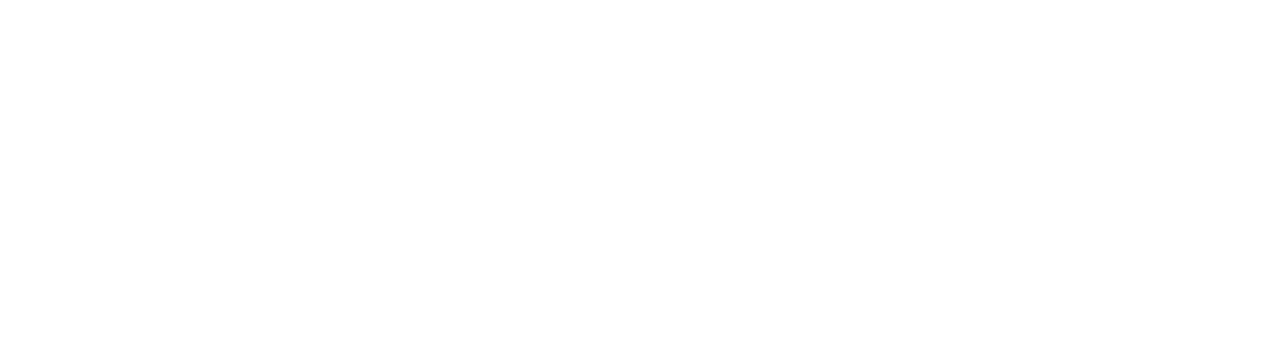
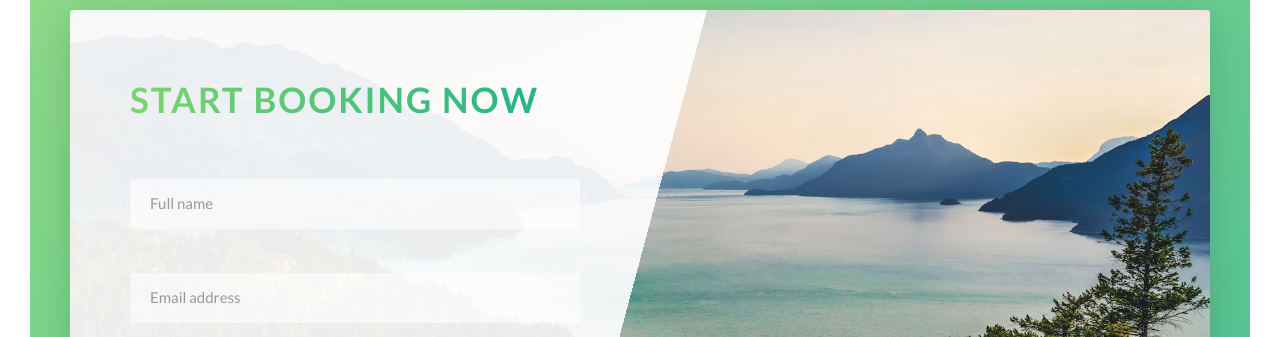
Before and after one commit to Amr097/na-tours, a Next.js app: page / in a window 1280 px wide. Shown: the part 5076-5413 px from the top of the page. Before the commit the page ends 4966 px from the top, so only its background shows below. Built offline with nearby package versions, Linux system fonts and the light colour scheme.

Commit message:
added booking section

```diff
--- /dev/null
+++ b/src/Sections/Booking/Booking.js
@@ -0,0 +1,76 @@
+import React from "react";
+
+const Booking = () => {
+  return (
+    <section className="section-booking">
+      <div className="row">
+        <div className="book">
+          <div className="book__form">
+            <form action="#" className="form">
+              <div className="u-margin-bottom-medium">
+                <h2 className="heading-secondary">start booking now</h2>
+              </div>
+              <div className="form__group">
+                <input
+                  type="text"
+                  id="name"
+                  className="form__input"
+                  required
+                  placeholder="Full name"
+                />
+                <label htmlFor="name" className="form__label">
+                  Full name
+                </label>
+              </div>
+              <div className="form__group">
+                <input
+                  type="email"
+                  id="email"
+                  className="form__input"
+                  required
+                  placeholder="Email address"
+                />
+                <label htmlFor="email" className="form__label">
+                  Email address
+                </label>
+              </div>
+              <div className="form__group">
+                <div className="form__radio-group">
+                  <input
+                    type="radio"
+                    className="form__radio-input"
+                    name="form-radio"
+                    id="small"
+                  />
+                  <label htmlFor="small" className="form__radio-label">
+                    Small tour group
+                    <span className="form__radio-button"></span>
+                  </label>
+                </div>
+                <div className="form__radio-group">
+                  <input
+                    type="radio"
+                    className="form__radio-input"
+                    name="form-radio"
+                    id="large"
+                  />
+                  <label htmlFor="large" className="form__radio-label">
+                    Large tour group
+                    <span className="form__radio-button"></span>
+                  </label>
+                </div>
+              </div>
+              <div className="form__group">
+                <button className="btn btn--green u-margin-top-small">
+                  Next Step &nbsp; &rarr;
+                </button>
+              </div>
+            </form>
+          </div>
+        </div>
+      </div>
+    </section>
+  );
+};
+
+export default Booking;
--- a/src/app/page.js
+++ b/src/app/page.js
@@ -5,6 +5,7 @@
 import Features from "@/Sections/Features/Features";
 import Tours from "@/Sections/Tours/Tours";
 import Reviews from "@/Sections/Reviews/Reviews";
+import Booking from "@/Sections/Booking/Booking";
 
 export const metadata = {
   title: "NA Tours",
@@ -36,6 +37,7 @@
         <Features />
         <Tours />
         <Reviews />
+        <Booking />
       </main>
     </>
   );
--- a/src/app/styles/abstracts/_utilties.scss
+++ b/src/app/styles/abstracts/_utilties.scss
@@ -1,5 +1,9 @@
 .u-center-text {
   text-align: center;
+}
+
+.u-margin-left {
+  margin-left: 6rem;
 }
 
 .u-margin-top-big {
@@ -12,6 +16,10 @@
 
 .u-margin-bottom-big {
   margin-bottom: 8rem;
+}
+
+.u-margin-bottom-medium {
+  margin-bottom: 5rem;
 }
 
 .u-padding-top-big {
@@ -33,3 +41,7 @@
 .u-btn-padding {
   padding: 1rem;
 }
+
+.u-margin-top-small {
+  margin-top: 1.5rem !important;
+}
--- a/src/app/styles/abstracts/_variables.scss
+++ b/src/app/styles/abstracts/_variables.scss
@@ -26,10 +26,16 @@
 
 $gradient-blue: linear-gradient(to right bottom, $blue-light, $blue-dark);
 
-$gradient-green-opacity: linear-gradient(
+$gradient-green-opacity-low: linear-gradient(
   to right bottom,
   $light-green-opacity-low,
   $dark-green-opacity-low
+);
+
+$gradient-green-opacity: linear-gradient(
+  to right bottom,
+  $light-green-opacity,
+  $dark-green-opacity
 );
 
 $gradient-green: linear-gradient(
--- a/src/app/styles/components/_btn.scss
+++ b/src/app/styles/components/_btn.scss
@@ -1,4 +1,5 @@
 .btn {
+  &,
   &:link,
   &:visited {
     text-transform: uppercase;
@@ -86,3 +87,7 @@
     transform: translateY(0px);
   }
 }
+
+// button.btn.btn--green {
+//   margin-top: 1.5rem;
+// }
--- /dev/null
+++ b/src/app/styles/components/_form.scss
@@ -0,0 +1,94 @@
+.form {
+  &__group:not(:last-child) {
+    margin-bottom: 2rem;
+  }
+  &__input {
+    width: 100%;
+    border: none;
+    color: rgb(78, 77, 77);
+    border-radius: 2px;
+    font-family: inherit;
+    font-size: 1.5rem;
+    border-bottom: 3px solid transparent;
+    height: 5rem;
+    background-color: rgba(255, 255, 255, 0.57);
+    padding: 1.5rem 2rem;
+    outline: none;
+    width: 100%;
+    transition: all 0.3s;
+
+    &:focus {
+      border-bottom: 3px solid $light-green;
+      box-shadow: $box-shadow-default;
+    }
+
+    &:focus:invalid {
+      border-bottom: 3px solid #ff530f;
+    }
+
+    &::-webkit-input-placeholder {
+      color: #999;
+    }
+  }
+
+  &__label {
+    font-size: 1rem;
+    margin-top: 0.7rem;
+    margin-left: 2rem;
+    display: block;
+    font-weight: 700;
+    display: block;
+    transition: all 0.3s ease-in-out;
+  }
+
+  &__input:placeholder-shown + &__label {
+    opacity: 0;
+    visibility: hidden;
+    transform: translateY(-50%);
+  }
+
+  //radio-button
+
+  &__radio-group {
+    width: 50%;
+    display: inline-block;
+  }
+  &__radio-input {
+    opacity: 0;
+  }
+  &__radio-label {
+    font-size: 1.6rem;
+    cursor: pointer;
+    position: relative;
+
+    padding-left: 4rem;
+  }
+  &__radio-button {
+    width: 3rem;
+    height: 3rem;
+    border-radius: 5000px;
+    border: 5px solid $dark-green;
+    display: inline-block;
+    position: absolute;
+    left: 0;
+    top: -4px;
+
+    &::after {
+      content: "";
+      width: 1.3rem;
+      height: 1.3rem;
+      border-radius: 50%;
+      background-color: $dark-green;
+      display: block;
+      position: absolute;
+      top: 50%;
+      left: 50%;
+      transform: translate(-50%, -50%);
+      opacity: 0;
+    }
+  }
+
+  &__radio-input:checked ~ &__radio-label &__radio-button::after {
+    opacity: 1;
+  }
+}
--- a/src/app/styles/globals.scss
+++ b/src/app/styles/globals.scss
@@ -14,11 +14,11 @@
 @import "components/card";
 @import "components/review";
 @import "components/video";
+@import "components/form";
 
 @import "layout/header";
 @import "layout/row";
 @import "pages/home";
-
 
 html {
   font-size: 62.5%;
@@ -40,5 +40,8 @@
   padding: 3rem;
   box-sizing: border-box;
 }
+button {
+  border: none;
+}
 
 //btns
--- a/src/app/styles/pages/_home.scss
+++ b/src/app/styles/pages/_home.scss
@@ -37,3 +37,27 @@
   padding: 15rem 0;
   position: relative;
 }
+
+.section-booking {
+  padding: 15rem 0;
+  background: $gradient-green;
+}
+
+.book {
+  background: linear-gradient(
+      105deg,
+      rgba(255, 255, 255, 0.919) 0%,
+      rgba(255, 255, 255, 0.901) 50%,
+      transparent 50%
+    ),
+    url(/img/nat-10.jpg);
+  background-size: 100%;
+  border-radius: 3px;
+  box-shadow: $box-shadow-default;
+  height: 50rem;
+
+  &__form {
+    width: 50%;
+    padding: 6rem;
+  }
+}
```
Also changed, not shown: public/img/—Pngtree—cartoon angry symbols_5990755.png (added), 1 other file (tests, documents, lock files or other folders).
